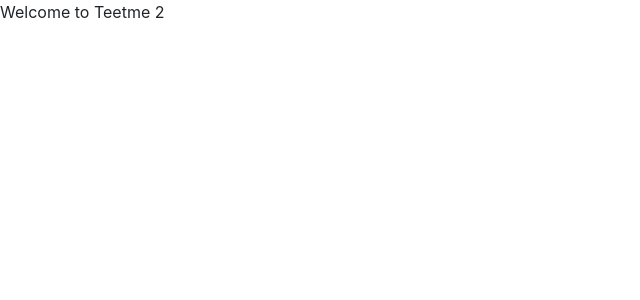
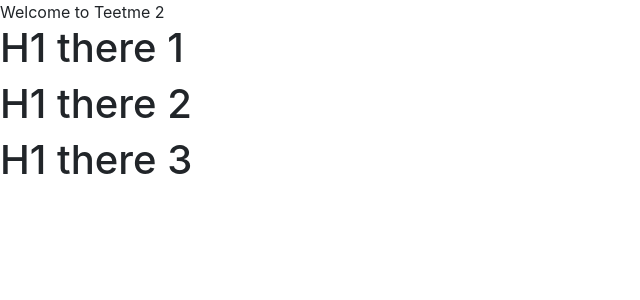
Before and after one commit to caprioara/witter_clone, a Django app: page / in a window 1280 px wide. Shown: the top 300 px of the page, without its empty margins (0-640 px from the left). Run offline with Django 3.2, Linux system fonts and the light colour scheme; data comes from the database, SQL or seed files in the repository; data that the repository does not hold is empty.

Commit message:
17. Replace HTML Content with JavaScript

```diff
--- a/templates/pages/home.html
+++ b/templates/pages/home.html
@@ -7,7 +7,19 @@ This is amazing!!!
 {% block content %}
 Welcome to Teetme 2
 
+<div id='tweets'>
+	Replace me
+</div>
+
 <script>
+const tweetsElement = document.getElementById("tweets")
+tweetsElement.innerHTML = 'Loading...'
+
+var el1 = "<h1>H1 there 1</h1>"
+var el2 = "<h1>H1 there 2</h1>"
+var el3 = "<h1>H1 there 3</h1>"
+tweetsElement.innerHTML = el1 + el2 + el3
+
 const xhr = new XMLHttpRequest()
 const method = 'GET' // "POST"
 const url = "/tweets"
```
